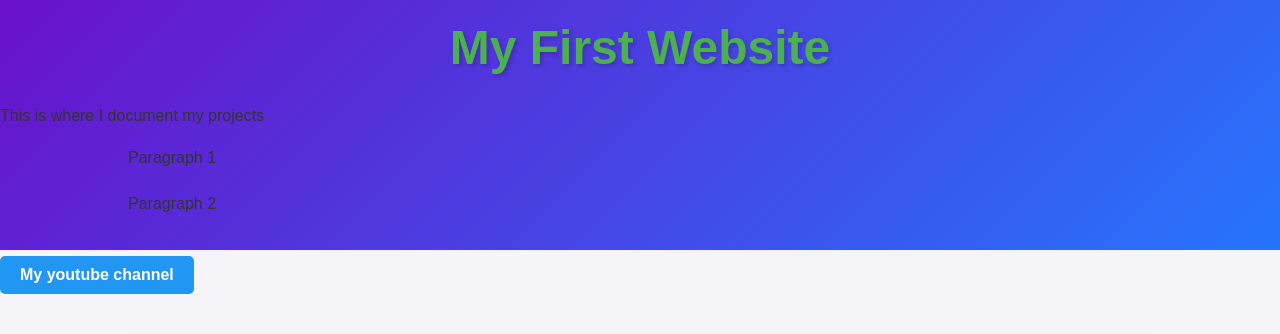
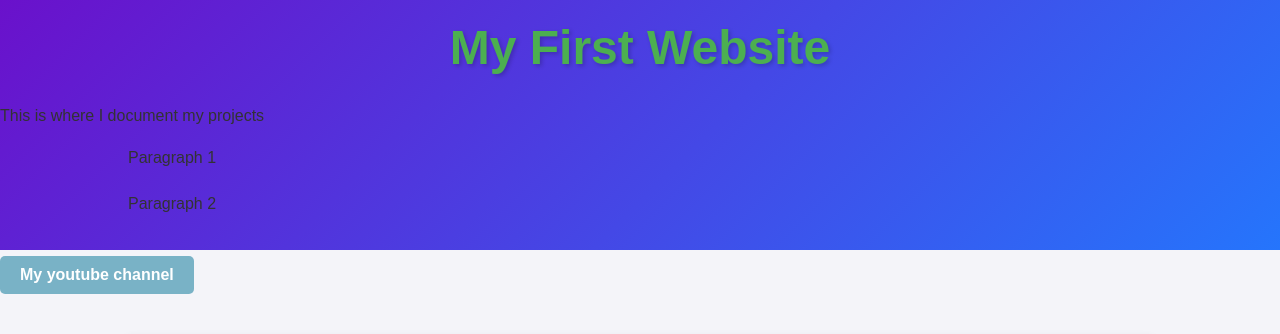
Before and after one commit to muskalike/Independent-Projects, a plain HTML site: page index.html in a window 1280 px wide. Shown: the top 334 px of the page. Drawn offline with Linux system fonts and the light colour scheme.

Commit message:
Update styles.css

```diff
--- a/styles.css
+++ b/styles.css
@@ -41,7 +41,7 @@ strong {
 a {
   display: inline-block;
   text-decoration: none;
-  background-color: #2196F3; /* Blue background */
+  background-color: #79b2c6; /* Light Blue background */
   color: white;
   padding: 10px 20px;
   border-radius: 5px;
```
